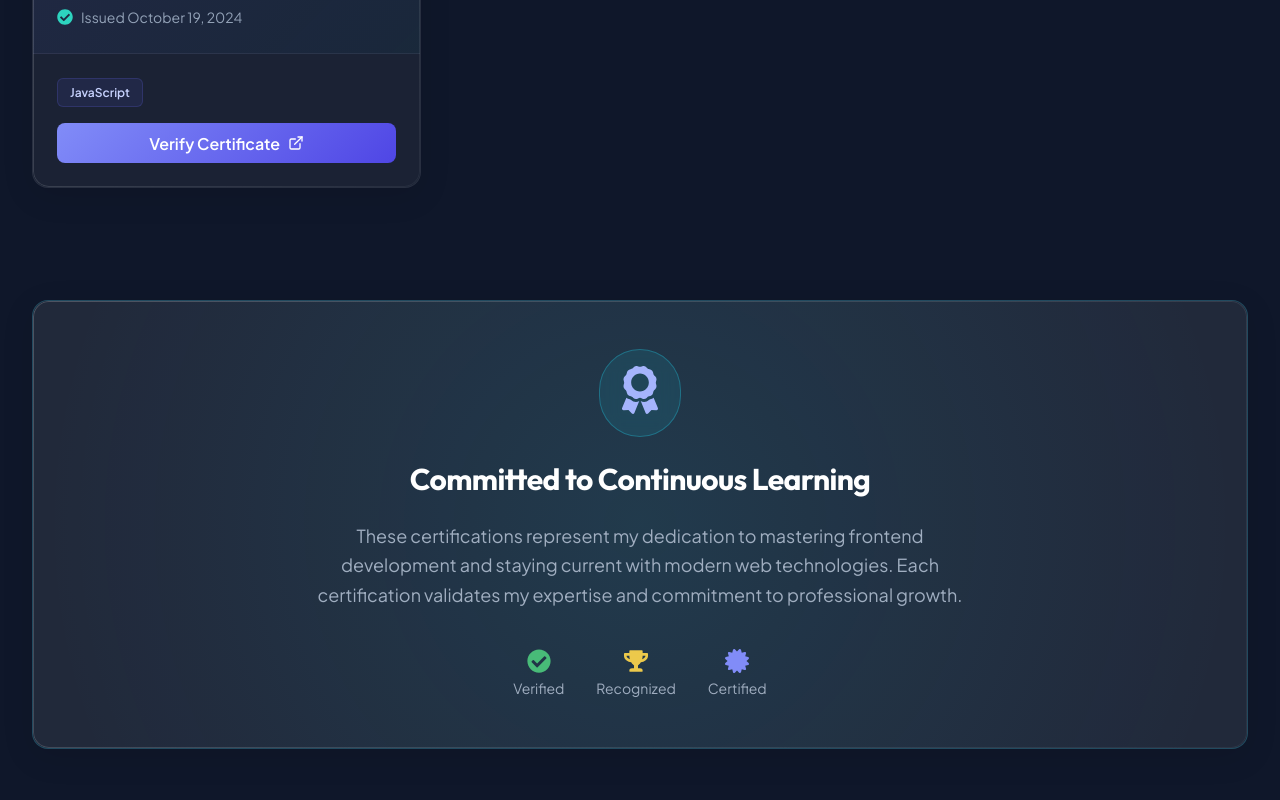
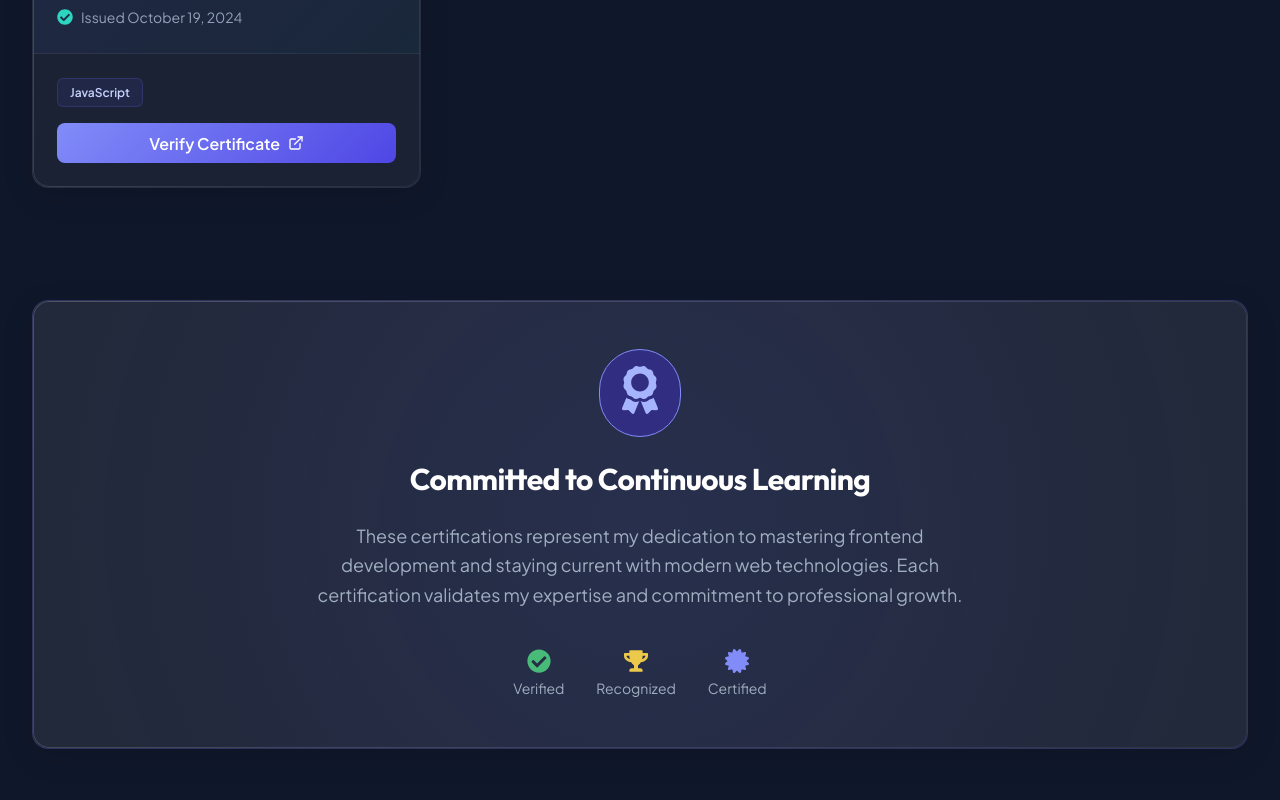
Before and after one commit to Tinashe623/my-portfolio, a React (Vite) app: page /certificates in a window 1280 px wide. Shown: the part 1068-1868 px from the top of the page. Built offline with nearby package versions, Linux system fonts and the light colour scheme; no server answers.

Commit message:
feat: update border colors and background gradient for improved visual styling on CertificatesModern page

```diff
--- a/src/pages/CertificatesModern.jsx
+++ b/src/pages/CertificatesModern.jsx
@@ -371,9 +371,14 @@ export default function CertificatesModern() {
             p={{ base: 8, md: 10, lg: 12 }}
             textAlign="center"
             borderWidth="1px"
-            borderColor="rgba(34, 211, 238, 0.2)"
+            borderColor="rgba(99, 102, 241, 0.2)"
             position="relative"
             overflow="hidden"
+            _hover={{
+              borderColor: 'brand.400',
+              boxShadow: '0 20px 40px rgba(99, 102, 241, 0.15)',
+            }}
+            transition="all 0.3s"
           >
             {/* Decorative gradient */}
             <Box
@@ -382,7 +387,7 @@ export default function CertificatesModern() {
               left="-10%"
               w="120%"
               h="200%"
-              bgGradient="radial(circle, rgba(34,211,238,0.1), transparent 70%)"
+              bgGradient="radial(circle, rgba(99, 102, 241, 0.1), transparent 70%)"
               pointerEvents="none"
             />
 
@@ -390,9 +395,9 @@ export default function CertificatesModern() {
               <Box
                 p={4}
                 borderRadius="full"
-                bg="rgba(34, 211, 238, 0.1)"
-                backdropFilter="blur(10px)"
-                border="1px solid rgba(34, 211, 238, 0.3)"
+                bg="brand.900"
+                border="1px solid"
+                borderColor="brand.400"
               >
                 <Icon as={FaAward} boxSize={12} color="brand.300" />
               </Box>
```
